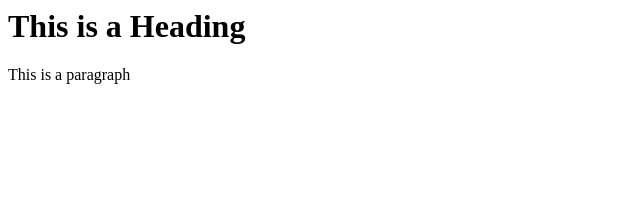
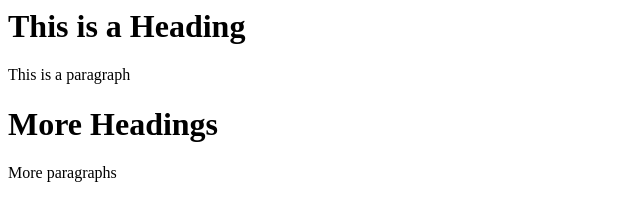
Before and after one commit to usfy/learning-git, a plain HTML site: page index.html in a window 1280 px wide. Shown: the whole page, without its empty margins (0-640 px from the left). Drawn offline with Linux system fonts and the light colour scheme.

Commit message:
Update index.html

```diff
--- a/index.html
+++ b/index.html
@@ -6,5 +6,8 @@
 <body>
 	<h1>This is a Heading</h1>
 	<p>This is a paragraph</p>
+	<h1>More Headings</h1>
+	<p>More paragraphs</p>
+
 </body>
 </html>
```
